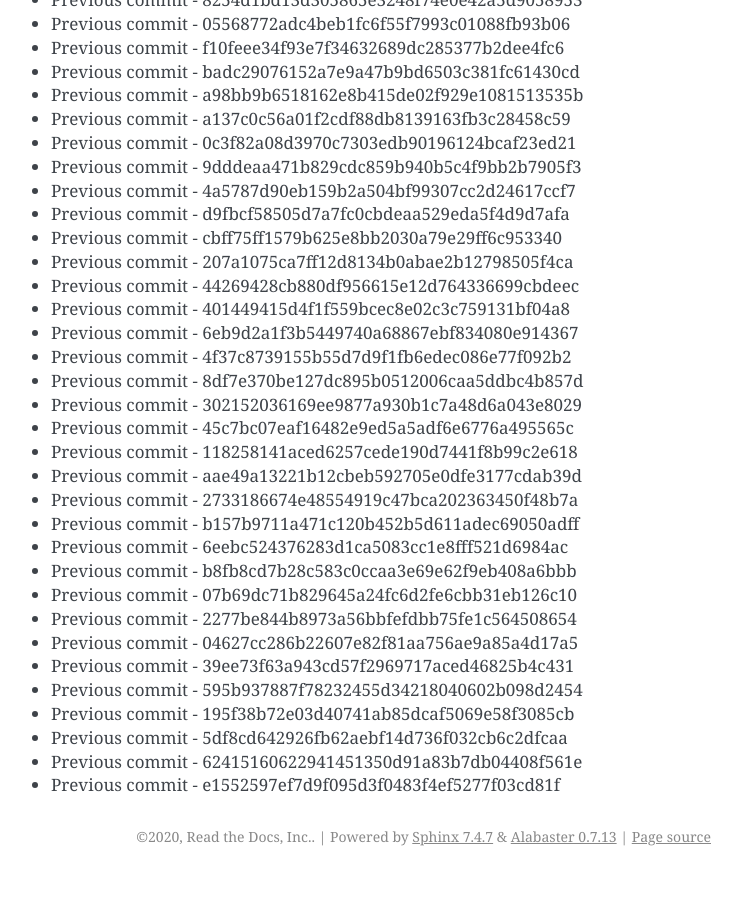
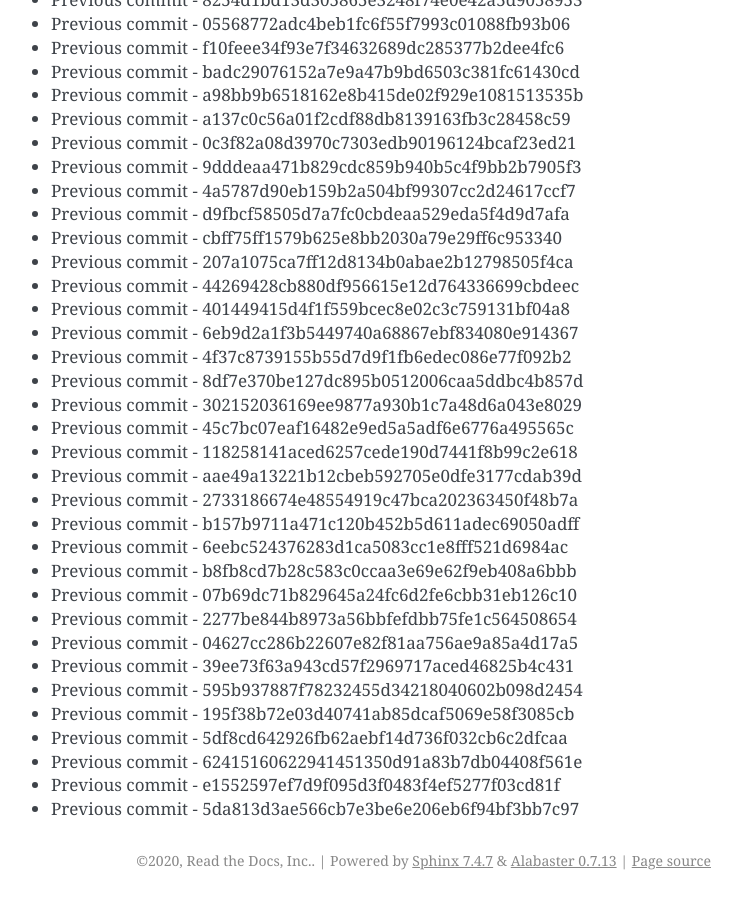
Before and after one commit to readthedocs/rtd-git-stresstest, a Sphinx documentation site: the page built from docs/updates.rst, in a window 1280 px wide and 900 px high, scrolled down 104267 px. Shown: the whole window, without its empty margins (399-1141 px from the left). Built offline with Sphinx 7.4.7, drawn with Linux system fonts in a browser that asks for light colours; before the commit the page ends 105143 px from its top, so only the background shows below that.

Commit message:
Generating commit from previous: 5da813d3ae566cb7e3be6e206eb6f94bf3bb7c97

```diff
--- a/docs/updates.rst
+++ b/docs/updates.rst
@@ -4413,3 +4413,4 @@ It can be tested for any performance characteristics.
 * Previous commit - 5df8cd642926fb62aebf14d736f032cb6c2dfcaa
 * Previous commit - 62415160622941451350d91a83b7db04408f561e
 * Previous commit - e1552597ef7d9f095d3f0483f4ef5277f03cd81f
+* Previous commit - 5da813d3ae566cb7e3be6e206eb6f94bf3bb7c97
```
